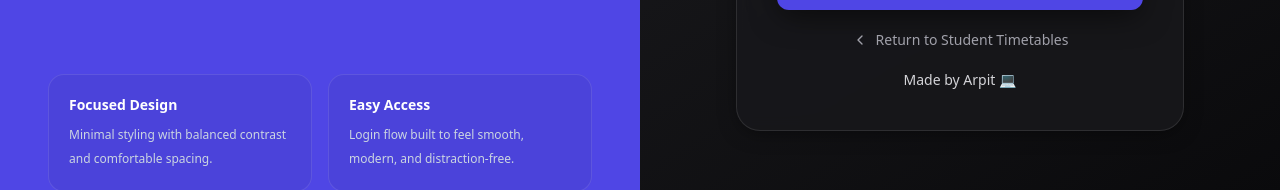
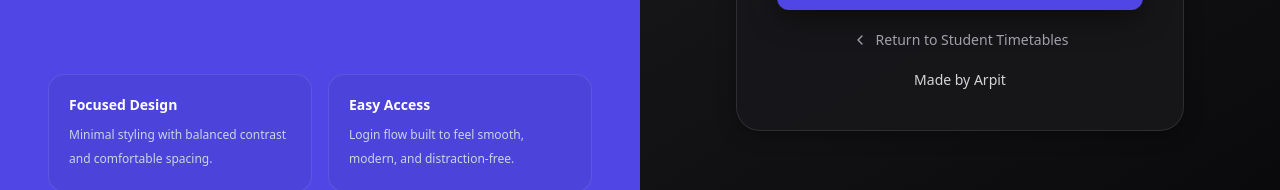
Before and after one commit to arpitbuilds/Schedulix, a React (Vite) app in the folder frontend/: page /login in a window 1280 px wide. Shown: the part 552-742 px from the top of the page. Built offline with nearby package versions, Linux system fonts and the light colour scheme; no server answers.

Commit message:
Update LoginPage.jsx

```diff
--- a/frontend/src/pages/LoginPage.jsx
+++ b/frontend/src/pages/LoginPage.jsx
@@ -139,7 +139,7 @@ export default function LoginPage() {
                     Return to Student Timetables
                   </Link>
   <p className="mt-4 block text-sm font-medium text-zinc-300">
-  Made by Arpit 💻
+  Made by Arpit
 </p>
 
                 </div>
```
